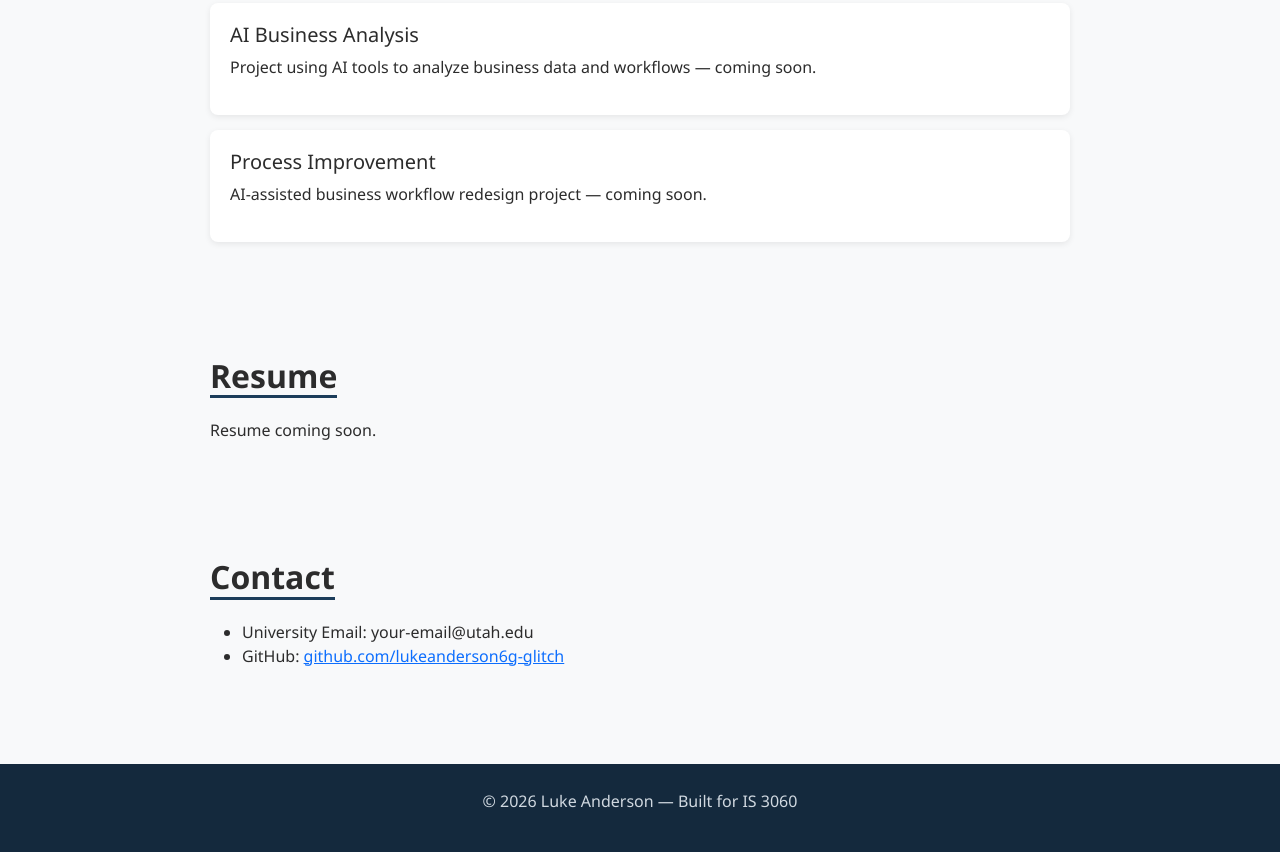
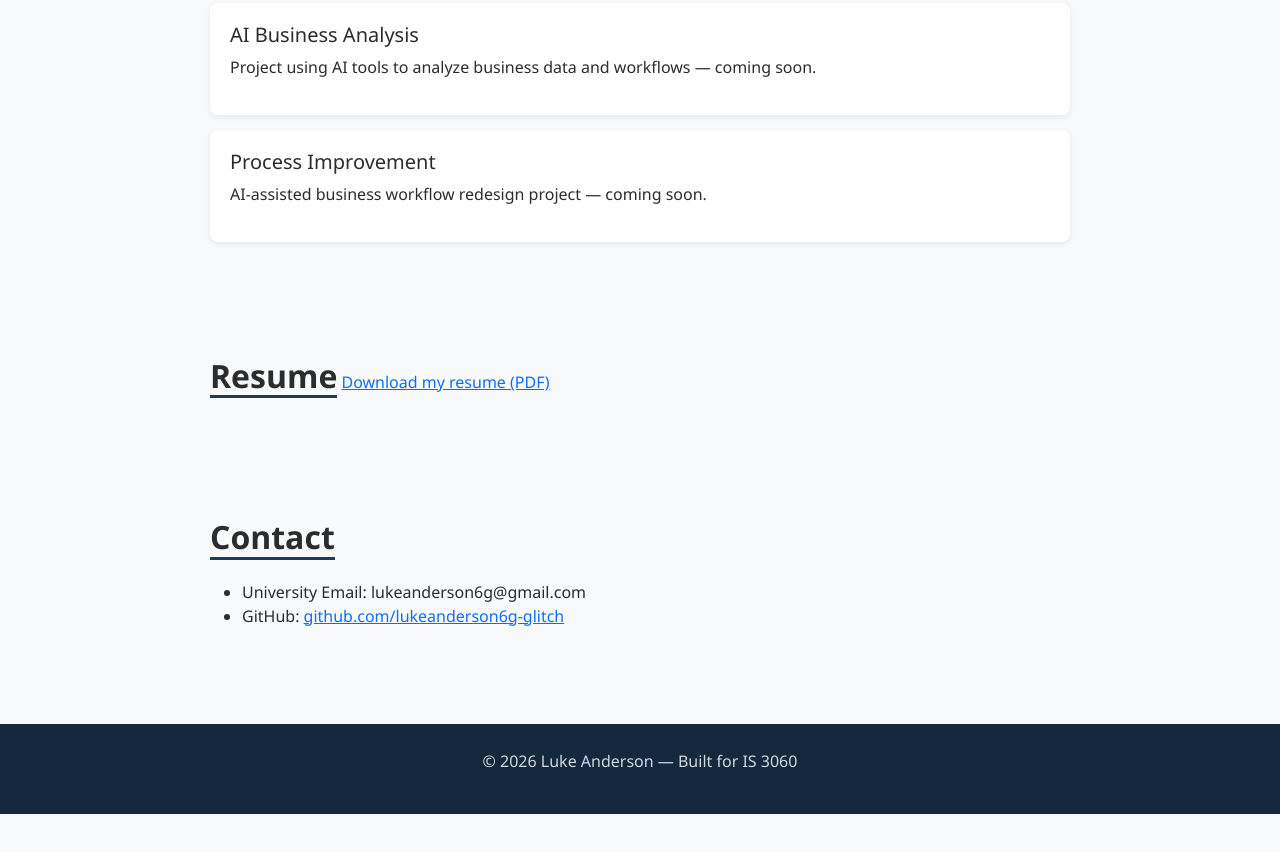
Before and after one commit to lukeanderson6g-glitch/lukeanderson6g-glitch.github.io, a plain HTML site: page index.html in a window 1280 px wide. Shown: the part 1276-2128 px from the top of the page. After the commit the page ends 2090 px from the top, so only its background shows below. Drawn offline with nearby package versions, Linux system fonts and the light colour scheme.

Commit message:
Update index.html

```diff
--- a/index.html
+++ b/index.html
@@ -92,13 +92,13 @@
 
 <section id="resume">
   <h2>Resume</h2>
-  <p>Resume coming soon.</p>
+  <a href="Resume-2.pdf" target="_blank">Download my resume (PDF)</a>
 </section>
 
 <section id="contact">
   <h2>Contact</h2>
   <ul>
-    <li>University Email: your-email@utah.edu</li>
+    <li>University Email: lukeanderson6g@gmail.com</li>
     <li>GitHub: <a href="https://github.com/lukeanderson6g-glitch" target="_blank">github.com/lukeanderson6g-glitch</a></li>
   </ul>
 </section>
```
